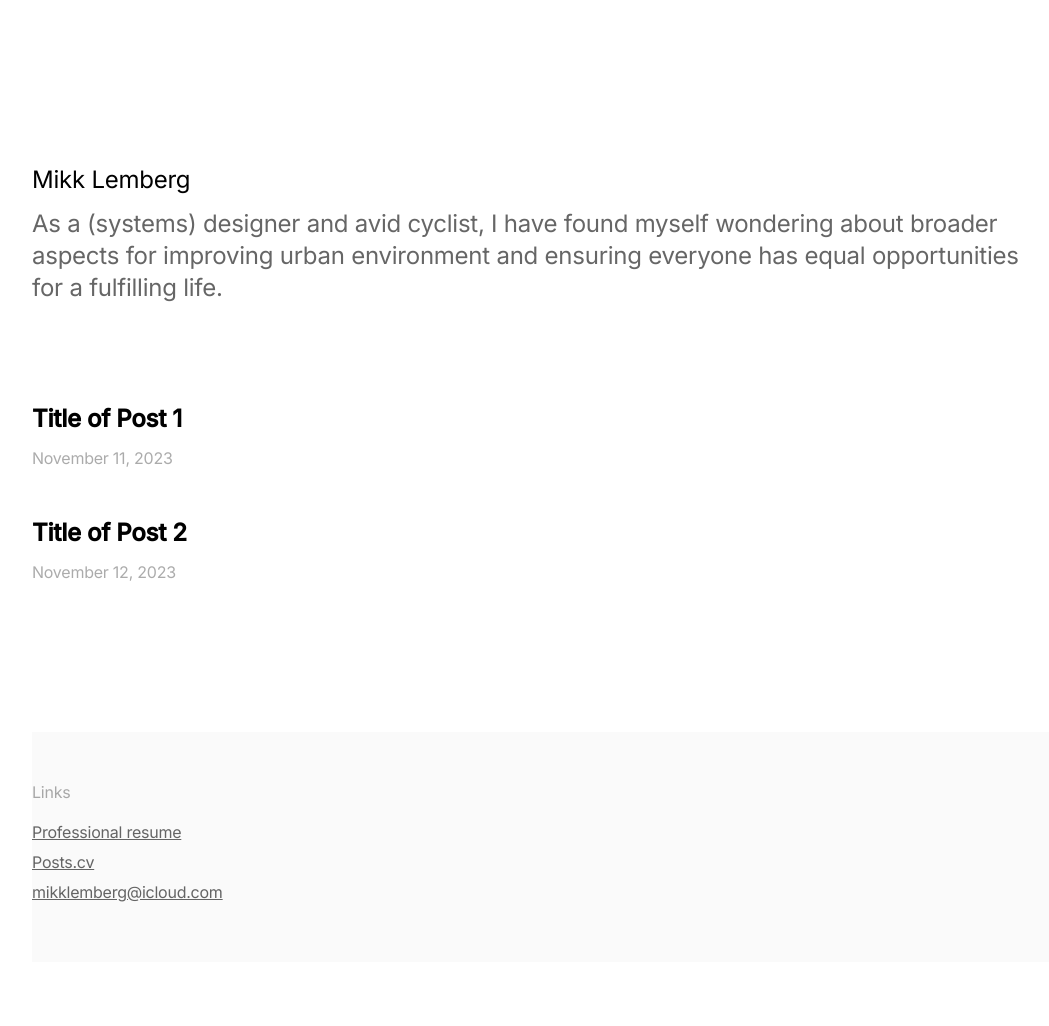
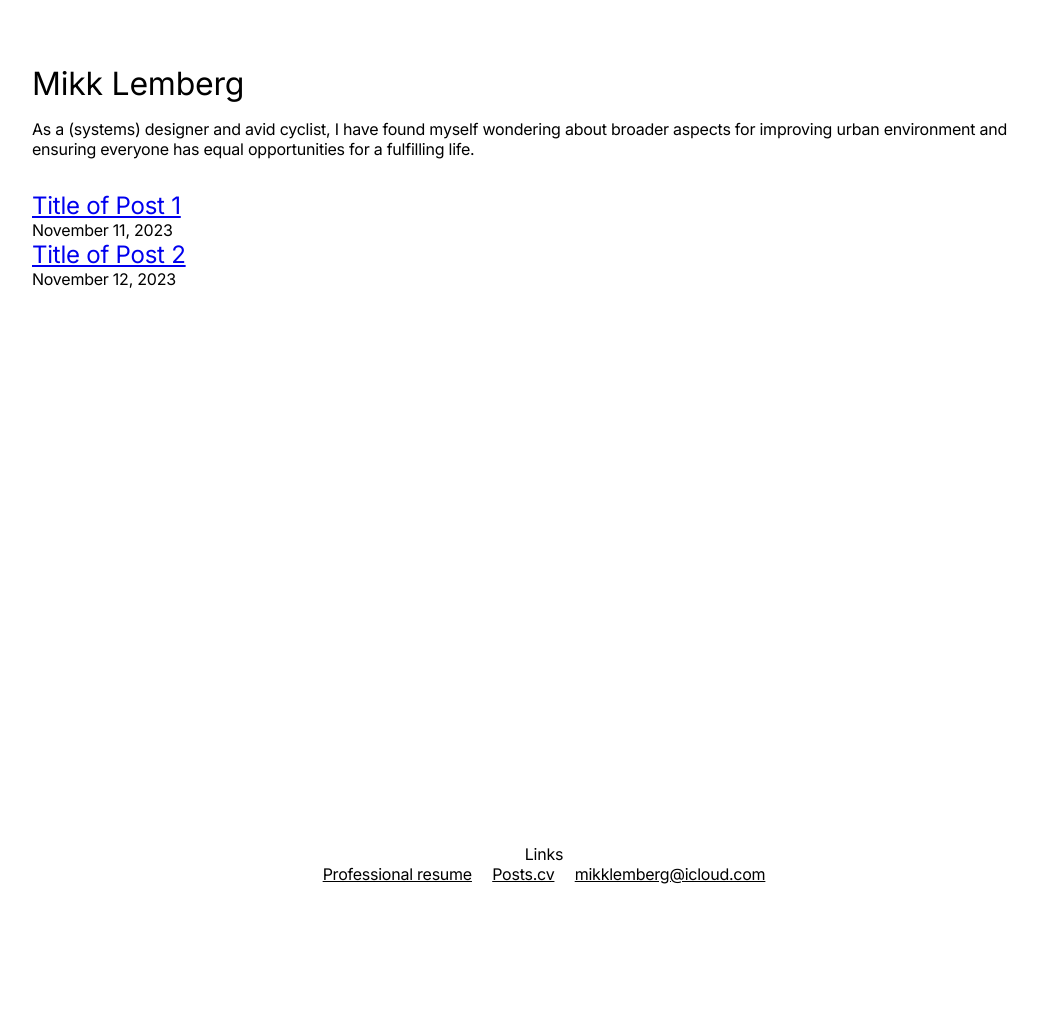
Before and after one commit to mikklemberg/My-personal-notes, a Jekyll site: the page built from README.md, in a window 1280 px wide. Shown: the whole page, without its empty margins (96-1145 px from the left). Built offline with Jekyll 4.4.1, drawn with Linux system fonts in a browser that asks for light colours; our own code applies the rules of GitHub Pages for plain Markdown files; after the commit the page ends 900 px from its top, so only the background shows below that.

Commit message:
Update style.css

```diff
--- a/assets/css/style.css
+++ b/assets/css/style.css
@@ -1,4 +1,4 @@
-@import url('https://fonts.googleapis.com/css2?family=Inter:wght@400;500&display=swap');
+@import url('https://fonts.googleapis.com/css2?family=Inter:wght@400&display=swap');
 
 /* Reset styles */
 * {
@@ -10,86 +10,70 @@
 body, h1, h2, h3, h4, h5, h6, p, a {
     font-family: 'Inter', sans-serif;
     letter-spacing: -0.24px;
+    font-weight: 400; /* Text weight set to 400 */
 }
 
 /* Main container style */
 .container {
     padding: 4em 10%; /* Adjust the padding as needed */
-    background: #FFFFFF;
 }
 
 /* Header styles */
 .header {
-    padding-top: 100px; /* Padding from the top */
     text-align: left; /* Align to the left */
     margin-bottom: 2em; /* Space below the header */
 }
 
 .header h1 {
-    color: #000;
-    font-size: 24px; /* Adjust the size as needed */
-    font-weight: 400; /* Regular weight */
-    line-height: 32px;
+    font-size: 2em; /* Adjust the size as needed */
+    font-weight: 400; /* Text weight set to 400 */
     margin-bottom: 0.5em; /* Space below the site title */
 }
 
-.header p {
-    color: rgba(0, 0, 0, 0.6); /* Description color */
-    font-size: 24px;
-    line-height: 32px;
+/* Post header styles */
+.post-header h1 {
+    font-size: 2em; /* Adjust the size as needed */
+    font-weight: 400; /* Text weight set to 400 */
+    margin-bottom: 0.5em; /* Space below the post title */
 }
 
-/* Dynamic Posts Section */
-.posts {
-    margin-top: 100px; /* Space from header to posts */
-    margin-bottom: 150px; /* Space from posts to footer */
+.post-header .meta {
+    color: rgba(0, 0, 0, 0.33); /* Lighter color for the date */
+    margin-bottom: 1em; /* Space below the meta information */
 }
 
-.post {
-    margin-bottom: 50px; /* Space between each article */
+/* Post content styles */
+.post-content {
+    text-align: left; /* Align to the left */
+    margin-bottom: 2em; /* Space below the post */
 }
 
-.post h2 {
-    color: #000;
-    margin-bottom: 15px; /* Space between title and publish date */
-}
-
-.post h2 a {
-    text-decoration: none; /* No underline by default */
-    color: #000;
-}
-
-.post h2 a:hover {
-    text-decoration: underline; /* Underline on hover */
-    color: #0B64FE; /* Change color to blue on hover */
-}
-
-.post time {
-    color: rgba(0, 0, 0, 0.33); /* Publish date color */
+/* Subheader within the post content */
+.post-content h2 {
+    font-size: 1.5em; /* Adjust the size as needed */
+    margin: 2em 0 1em; /* Space above and below subheaders */
 }
 
 /* Footer styles */
 .footer {
-    text-align: left;
-    padding: 50px 0 50px; /* Padding around the footer content */
-    background: #FAFAFA; /* Light grey background */
-}
-
-.footer p {
-    color: rgba(0, 0, 0, 0.33);
-    margin-bottom: 20px; /* Space between the header and links */
+    padding: 1em 10%; /* Padding around the footer content */
+    position: fixed; /* Fixed at the bottom */
+    bottom: 0;
+    left: 0;
+    width: 100%; /* Full width */
+    text-align: center; /* Center the text */
+    background: none; /* No background color for the footer */
 }
 
 .footer a {
-    color: rgba(0, 0, 0, 0.6);
-    text-decoration: underline;
-    display: block; /* Each link on a new line */
-    margin-bottom: 10px; /* Spacing between links */
+    color: #000; /* Text color set to #000 */
+    margin: 0 0.5em; /* Space between links */
+    text-decoration: underline; /* Underline links */
 }
 
 .footer a:hover {
-    color: #000; /* Link color on hover */
-    text-decoration: none; /* No underline on hover */
+    color: #000; /* Hover color set to #000 */
+    text-decoration: underline; /* Underline on hover */
 }
 
 /* Responsive adjustments */
@@ -98,7 +82,7 @@ body, h1, h2, h3, h4, h5, h6, p, a {
         padding: 4em 5%; /* Reduced padding on smaller screens */
     }
 
-    .header, .posts, .footer {
+    .header, .post-header, .post-content, .footer {
         text-align: left; /* Align to the left */
     }
 }
```
